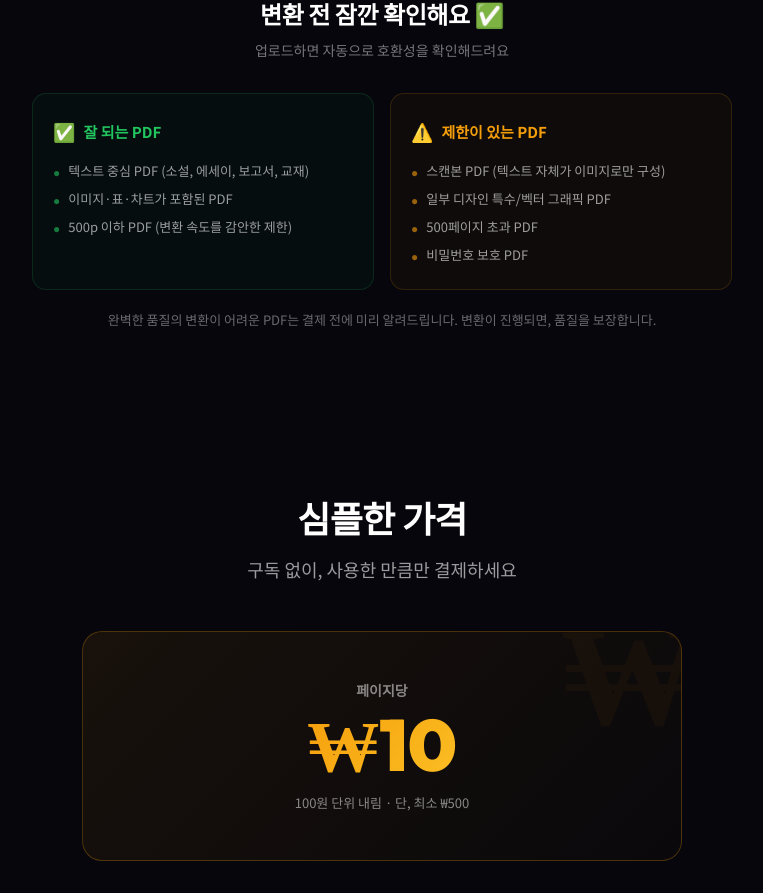
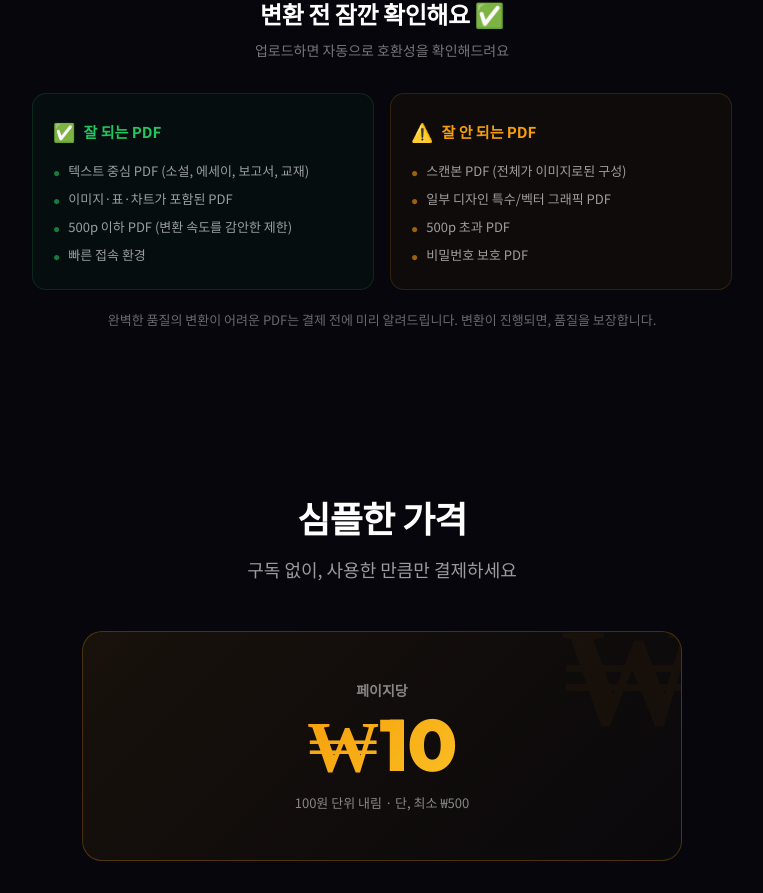
Before and after one commit to Bookfow/textreme, a Next.js app: page / in a window 1280 px wide. Shown: the part 1580-2473 px from the top of the page, without its empty margins (258-1021 px from the left). Built offline with nearby package versions, Linux system fonts and the light colour scheme.

Commit message:
대용량 페이지 JPEG 압축 (메인+테스트 동기화)

```diff
--- a/src/app/page.tsx
+++ b/src/app/page.tsx
@@ -1333,7 +1333,7 @@ export default function TeXTREME() {
                 <span style={{ color: "#22c55e", fontSize: 15, fontWeight: 700 }}>잘 되는 PDF</span>
               </div>
               <div style={{ display: "flex", flexDirection: "column", gap: 8 }}>
-                {["텍스트 중심 PDF (소설, 에세이, 보고서, 교재)", "이미지·표·차트가 포함된 PDF", "500p 이하 PDF (변환 속도를 감안한 제한)"].map((t, i) => (
+                {["텍스트 중심 PDF (소설, 에세이, 보고서, 교재)", "이미지·표·차트가 포함된 PDF", "500p 이하 PDF (변환 속도를 감안한 제한)", "빠른 접속 환경"].map((t, i) => (
                   <div key={i} style={{ display: "flex", alignItems: "flex-start", gap: 8 }}>
                     <span style={{ color: "rgba(34,197,94,0.6)", fontSize: 12, marginTop: 2, flexShrink: 0 }}>●</span>
                     <span style={{ color: "rgba(255,255,255,0.6)", fontSize: 13, lineHeight: 1.5 }}>{t}</span>
@@ -1345,10 +1345,10 @@ export default function TeXTREME() {
             <div style={{ padding: "24px 20px", borderRadius: 14, background: "rgba(245,158,11,0.04)", border: "1px solid rgba(245,158,11,0.15)" }}>
               <div style={{ display: "flex", alignItems: "center", gap: 8, marginBottom: 16 }}>
                 <span style={{ fontSize: 18 }}>⚠️</span>
-                <span style={{ color: "#F59E0B", fontSize: 15, fontWeight: 700 }}>제한이 있는 PDF</span>
+                <span style={{ color: "#F59E0B", fontSize: 15, fontWeight: 700 }}>잘 안 되는 PDF</span>
               </div>
               <div style={{ display: "flex", flexDirection: "column", gap: 8 }}>
-                {["스캔본 PDF (텍스트 자체가 이미지로만 구성)", "일부 디자인 특수/벡터 그래픽 PDF", "500페이지 초과 PDF", "비밀번호 보호 PDF"].map((t, i) => (
+                {["스캔본 PDF (전체가 이미지로된 구성)", "일부 디자인 특수/벡터 그래픽 PDF", "500p 초과 PDF", "비밀번호 보호 PDF"].map((t, i) => (
                   <div key={i} style={{ display: "flex", alignItems: "flex-start", gap: 8 }}>
                     <span style={{ color: "rgba(245,158,11,0.6)", fontSize: 12, marginTop: 2, flexShrink: 0 }}>●</span>
                     <span style={{ color: "rgba(255,255,255,0.6)", fontSize: 13, lineHeight: 1.5 }}>{t}</span>
--- a/src/app/test/page.tsx
+++ b/src/app/test/page.tsx
@@ -80,7 +80,7 @@ export default function BatchTestPage() {
       addLog(`  ${result.pageCount}페이지 감지, 분할 중...`)
 
       // 1페이지 PDF들로 분할
-      const singlePageBase64s: { base64: string; pageNumber: number }[] = []
+      const singlePageBase64s: { base64: string; pageNumber: number; mimeType: string }[] = []
       for (let i = 0; i < result.pageCount; i++) {
         const newDoc = await PDFDocument.create()
         const [copiedPage] = await newDoc.copyPages(srcDoc, [i])
@@ -91,14 +91,61 @@ export default function BatchTestPage() {
         for (let j = 0; j < bytes.length; j++) {
           binary += String.fromCharCode(bytes[j])
         }
-        singlePageBase64s.push({ base64: btoa(binary), pageNumber: i + 1 })
+        singlePageBase64s.push({ base64: btoa(binary), pageNumber: i + 1, mimeType: 'application/pdf' })
+      }
+
+      // 대용량 페이지 JPEG 압축 (Vercel 4.5MB body 제한 대응)
+      const MAX_PAGE_BYTES = 3.5 * 1024 * 1024
+      const oversizedCount = singlePageBase64s.filter(p => p.base64.length > MAX_PAGE_BYTES).length
+      if (oversizedCount > 0) {
+        addLog(`  대용량 페이지 ${oversizedCount}개 감지, JPEG 압축 중...`)
+        const pdfjsComp = await import('pdfjs-dist')
+        pdfjsComp.GlobalWorkerOptions.workerSrc = '/pdf.worker.min.mjs'
+        const compDoc = await pdfjsComp.getDocument({ data: arrayBuffer, cMapUrl: 'https://unpkg.com/pdfjs-dist/cmaps/', cMapPacked: true }).promise
+
+        for (let i = 0; i < singlePageBase64s.length; i++) {
+          if (singlePageBase64s[i].base64.length <= MAX_PAGE_BYTES) continue
+
+          const pg = await compDoc.getPage(i + 1)
+          const scale150 = (150 / 72)
+          const vp = pg.getViewport({ scale: scale150 })
+          const canvas = document.createElement('canvas')
+          canvas.width = vp.width
+          canvas.height = vp.height
+          const ctx = canvas.getContext('2d')!
+          await pg.render({ canvasContext: ctx, viewport: vp, canvas } as any).promise
+
+          // 점진적 압축: 85% → 70% → 60%
+          let jpegBase64 = ''
+          for (const quality of [0.85, 0.70, 0.60]) {
+            const dataUrl = canvas.toDataURL('image/jpeg', quality)
+            jpegBase64 = dataUrl.split(',')[1]
+            if (jpegBase64.length <= MAX_PAGE_BYTES) break
+          }
+
+          // 그래도 크면 100dpi로 재렌더링
+          if (jpegBase64.length > MAX_PAGE_BYTES) {
+            const scale100 = (100 / 72)
+            const vp2 = pg.getViewport({ scale: scale100 })
+            canvas.width = vp2.width
+            canvas.height = vp2.height
+            await pg.render({ canvasContext: ctx, viewport: vp2, canvas } as any).promise
+            const dataUrl = canvas.toDataURL('image/jpeg', 0.60)
+            jpegBase64 = dataUrl.split(',')[1]
+          }
+
+          canvas.remove()
+          singlePageBase64s[i].base64 = jpegBase64
+          singlePageBase64s[i].mimeType = 'image/jpeg'
+        }
+        compDoc.destroy()
       }
 
       setCurrentProgress(5)
       addLog(`  분할 완료, Gemini API 호출 시작...`)
 
       // ★ 2단계: 3배치 동시 전송 (Vercel 4.5MB body 제한 + 속도 최적화)
-      const MAX_BATCH_BYTES = 3 * 1024 * 1024 // 3MB (JSON 오버헤드 고려)
+      const MAX_BATCH_BYTES = 3.5 * 1024 * 1024 // 3.5MB (Vercel 4.5MB 제한, 1MB 마진)
       const CONCURRENT = 6 // 동시 전송 배치 수
       const allPageResults: PageDataForEpub[] = []
 
```
